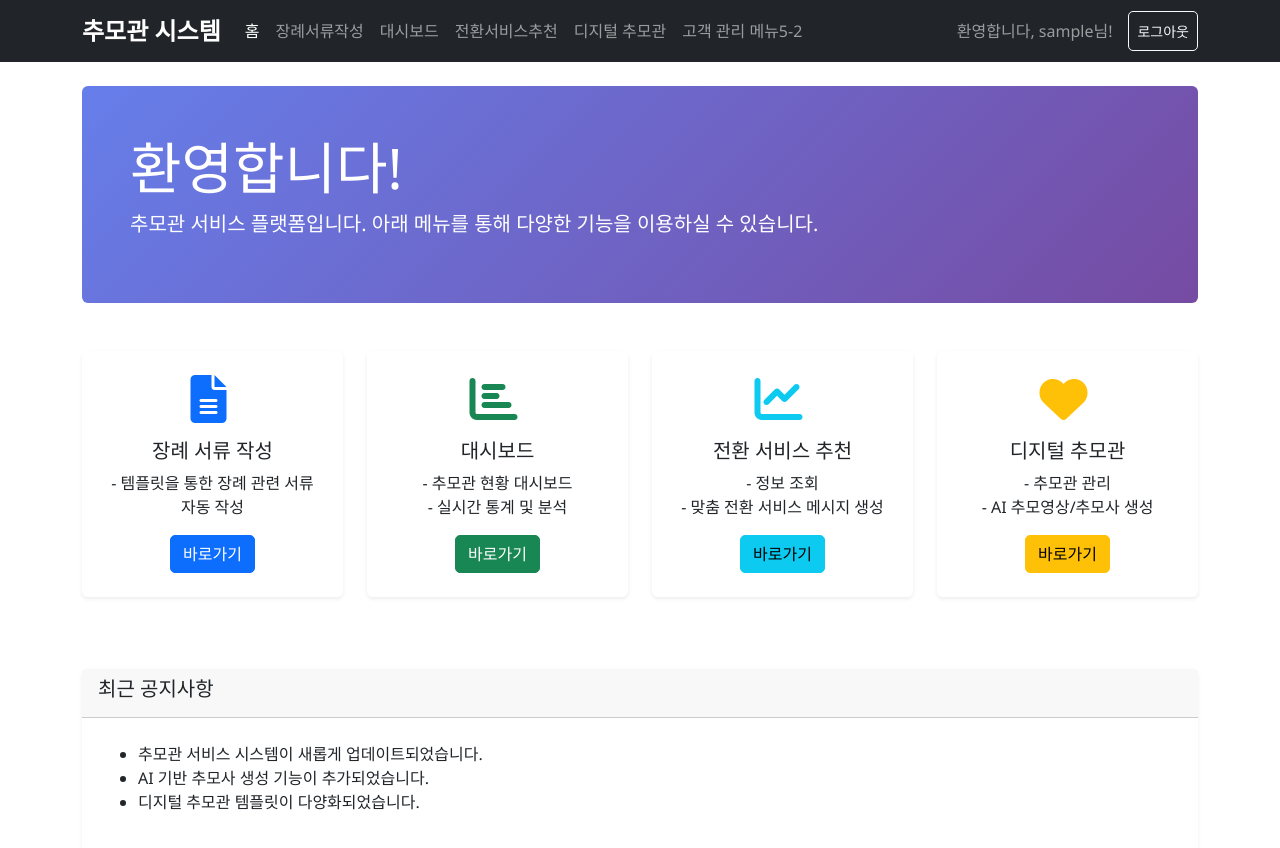
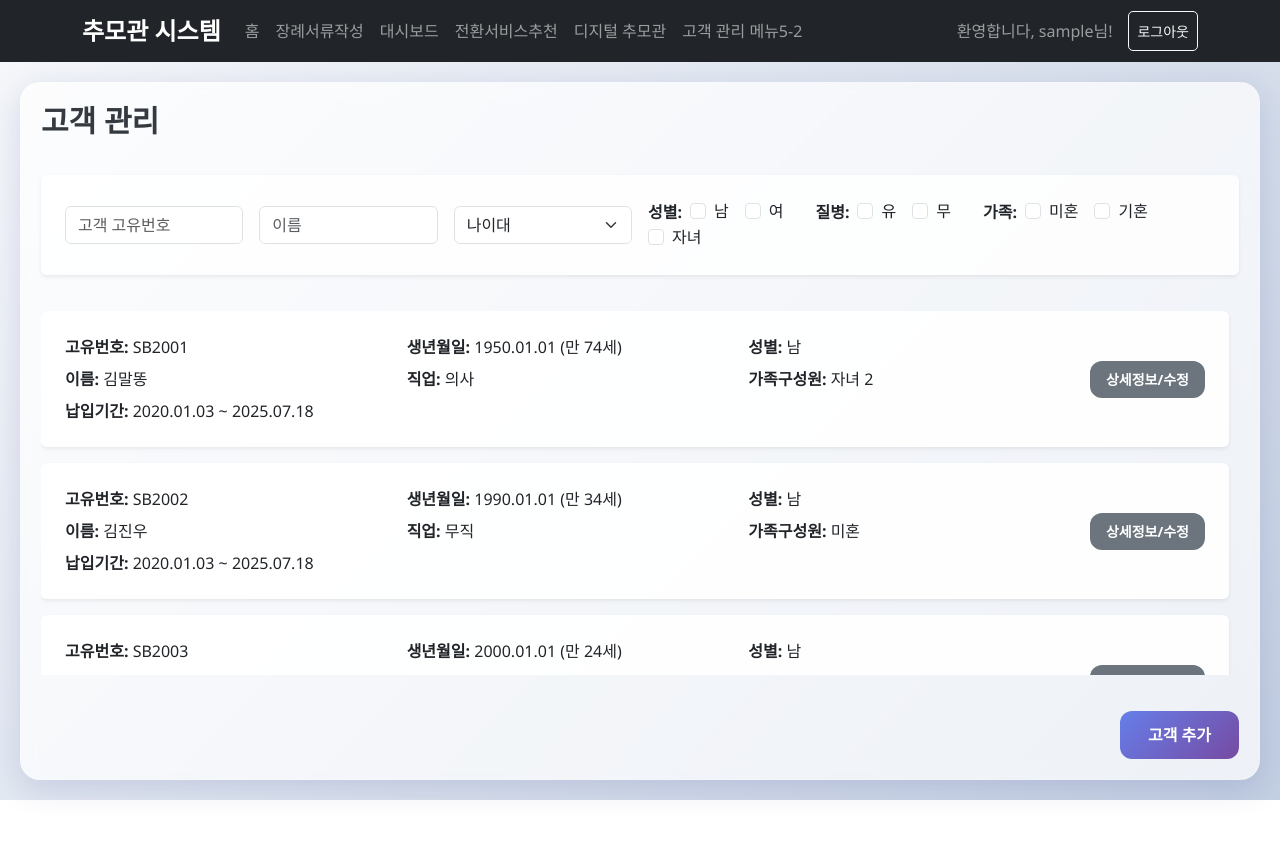
Before and after one commit to Aivle-Bigproject11/Front, a React (Create React App) app: page /menu5 in a window 1280 px wide. Before the commit this address led to /. Shown: the top 848 px of the page. After the commit the page ends 800 px from the top, so only its background shows below. Built offline with nearby package versions, Linux system fonts and the light colour scheme; no server answers; sample sign-in values are in the browser's storage.

Commit message:
라우터 테스트

```diff
--- a/src/App.js
+++ b/src/App.js
@@ -74,6 +74,10 @@ const MainLayout = () => {
                 <Route path="/menu2" element={<Menu2 />} />
                 <Route path="/menu3" element={<Menu3 />} />
                 <Route path="/menu4" element={<Menu4 />} />
+                <Route path="/menu5" element={<Menu5 />} />
+                <Route path="/menu5_1" element={<Menu5_1 />} />
+                <Route path="/menu5_2" element={<Menu5_2 />} />
+
                 <Route path="/memorial/:id" element={<MemorialDetail />} />
                 <Route path="/memorial/:id/settings" element={<MemorialConfig />} />
                 <Route path="*" element={<Navigate to="/" replace />} />
```
